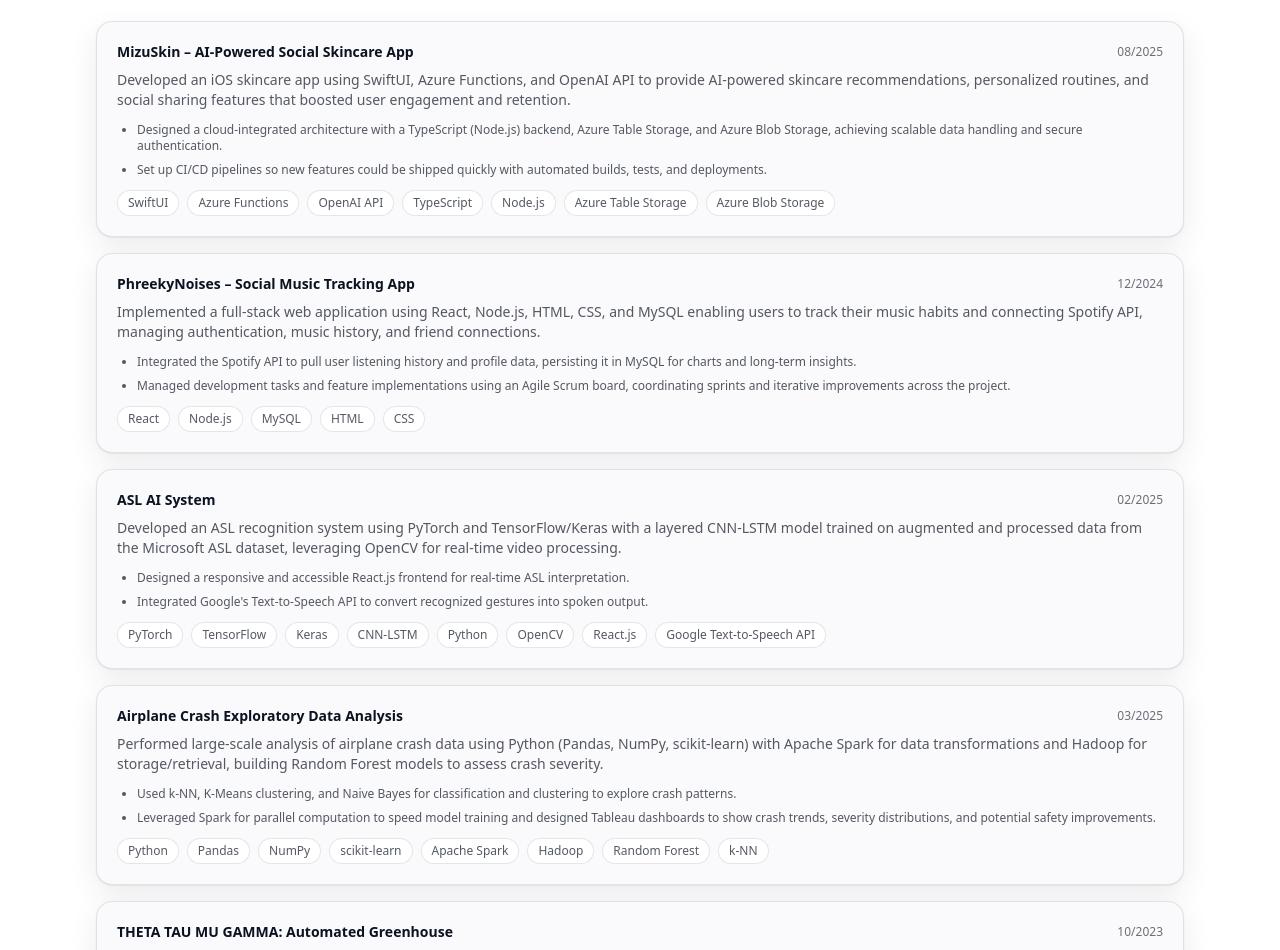
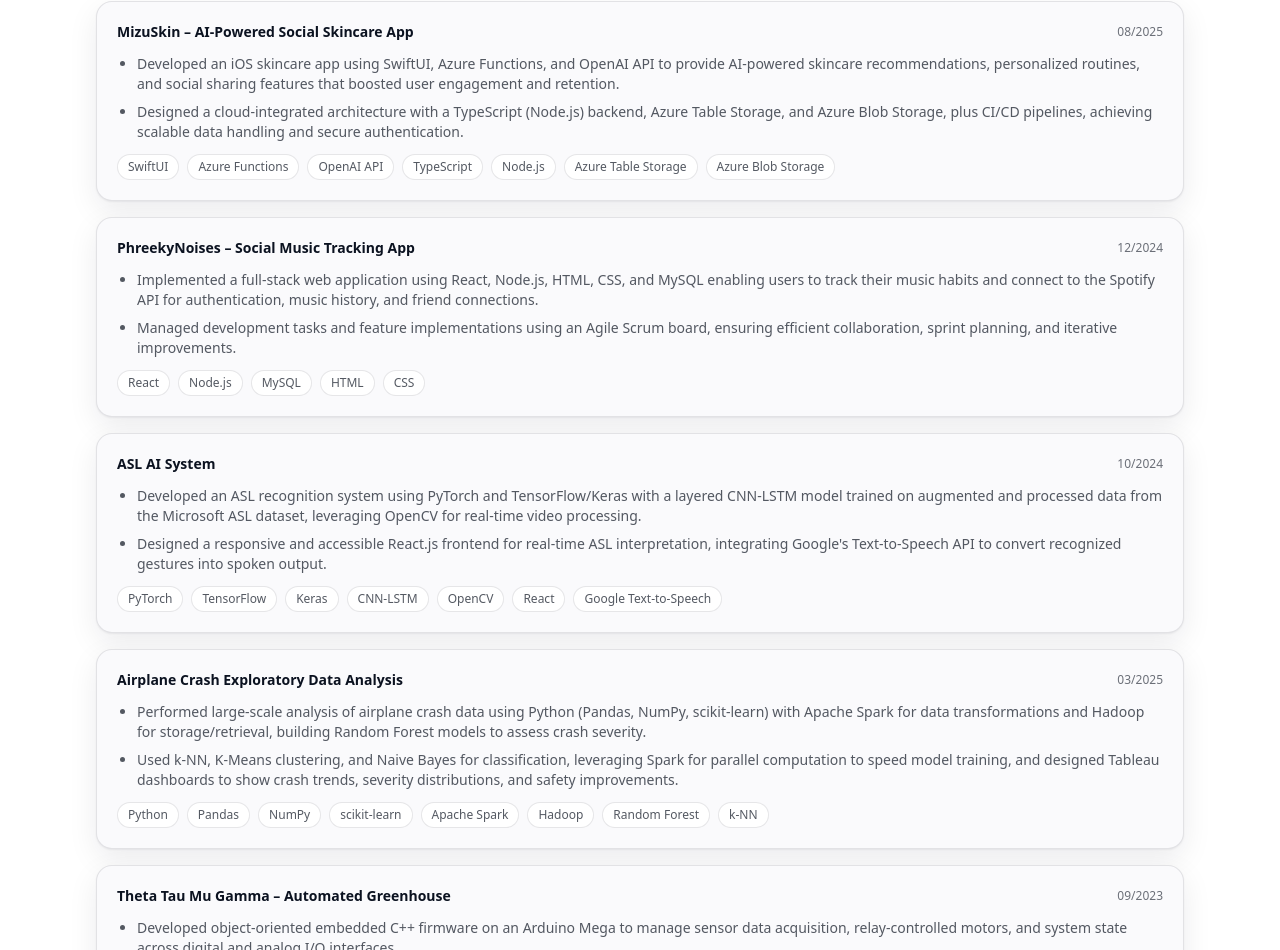
Before and after one commit to Suh716/personal-portfolio, a React (Vite) app: page / in a window 1280 px wide. Shown: the part 1850-2800 px from the top of the page. Built offline with nearby package versions, Linux system fonts and the light colour scheme.

Commit message:
Rework projects section to bullet-only resume entries; tweak companion speed

```diff
--- a/src/App.tsx
+++ b/src/App.tsx
@@ -131,14 +131,15 @@
                     <h3 className="text-sm font-semibold">{p.title}</h3>
                     <span className="text-xs text-ink-900/60">{formatMonthYear(p.date)}</span>
                   </div>
-                  <p className="mt-2 text-sm text-ink-900/70">{p.description}</p>
                   {p.highlights?.length ? (
-                    <ul className="mt-3 list-disc space-y-2 pl-5 text-xs text-ink-900/70">
+                    <ul className="mt-3 list-disc space-y-2 pl-5 text-sm text-ink-900/70">
                       {p.highlights.map((h) => (
                         <li key={h}>{h}</li>
                       ))}
                     </ul>
-                  ) : null}
+                  ) : (
+                    <p className="mt-2 text-sm text-ink-900/70">{p.description}</p>
+                  )}
                   {p.tech?.length ? (
                     <div className="mt-3 flex flex-wrap gap-2">
                       {p.tech.slice(0, 8).map((t) => (
--- a/src/content/projects.json
+++ b/src/content/projects.json
@@ -4,10 +4,10 @@
       "title": "MizuSkin – AI-Powered Social Skincare App",
       "slug": "mizuskin",
       "date": "2025-08",
-      "description": "Developed an iOS skincare app using SwiftUI, Azure Functions, and OpenAI API to provide AI-powered skincare recommendations, personalized routines, and social sharing features that boosted user engagement and retention.",
+      "description": "Developed an iOS skincare app using SwiftUI, Azure Functions, and OpenAI API to provide AI-powered skincare recommendations, personalized routines, and social sharing features.",
       "highlights": [
-        "Designed a cloud-integrated architecture with a TypeScript (Node.js) backend, Azure Table Storage, and Azure Blob Storage, achieving scalable data handling and secure authentication.",
-        "Set up CI/CD pipelines so new features could be shipped quickly with automated builds, tests, and deployments."
+        "Developed an iOS skincare app using SwiftUI, Azure Functions, and OpenAI API to provide AI-powered skincare recommendations, personalized routines, and social sharing features that boosted user engagement and retention.",
+        "Designed a cloud-integrated architecture with a TypeScript (Node.js) backend, Azure Table Storage, and Azure Blob Storage, plus CI/CD pipelines, achieving scalable data handling and secure authentication."
       ],
       "tech": ["SwiftUI", "Azure Functions", "OpenAI API", "TypeScript", "Node.js", "Azure Table Storage", "Azure Blob Storage"],
       "links": {
@@ -19,10 +19,10 @@
       "title": "PhreekyNoises – Social Music Tracking App",
       "slug": "phreekynoises",
       "date": "2024-12",
-      "description": "Implemented a full-stack web application using React, Node.js, HTML, CSS, and MySQL enabling users to track their music habits and connecting Spotify API, managing authentication, music history, and friend connections.",
+      "description": "Full-stack music tracking web app that connects to Spotify for authentication and music history.",
       "highlights": [
-        "Integrated the Spotify API to pull user listening history and profile data, persisting it in MySQL for charts and long-term insights.",
-        "Managed development tasks and feature implementations using an Agile Scrum board, coordinating sprints and iterative improvements across the project."
+        "Implemented a full-stack web application using React, Node.js, HTML, CSS, and MySQL enabling users to track their music habits and connect to the Spotify API for authentication, music history, and friend connections.",
+        "Managed development tasks and feature implementations using an Agile Scrum board, ensuring efficient collaboration, sprint planning, and iterative improvements."
       ],
       "tech": ["React", "Node.js", "MySQL", "HTML", "CSS"],
       "links": {
@@ -33,22 +33,20 @@
     {
       "title": "ASL AI System",
       "slug": "asl-ai-system",
-      "date": "2025-02",
-      "description": "Developed an ASL recognition system using PyTorch and TensorFlow/Keras with a layered CNN-LSTM model trained on augmented and processed data from the Microsoft ASL dataset, leveraging OpenCV for real-time video processing.",
+      "date": "2024-10",
+      "description": "ASL recognition system combining deep learning and a React frontend for real-time interpretation.",
       "highlights": [
-        "Designed a responsive and accessible React.js frontend for real-time ASL interpretation.",
-        "Integrated Google's Text-to-Speech API to convert recognized gestures into spoken output."
+        "Developed an ASL recognition system using PyTorch and TensorFlow/Keras with a layered CNN-LSTM model trained on augmented and processed data from the Microsoft ASL dataset, leveraging OpenCV for real-time video processing.",
+        "Designed a responsive and accessible React.js frontend for real-time ASL interpretation, integrating Google's Text-to-Speech API to convert recognized gestures into spoken output."
       ],
       "tech": [
         "PyTorch",
         "TensorFlow",
         "Keras",
         "CNN-LSTM",
-        "Python",
         "OpenCV",
-        "React.js",
-        "Google Text-to-Speech API",
-        "Microsoft ASL Dataset"
+        "React",
+        "Google Text-to-Speech"
       ],
       "links": {
         "demo": null,
@@ -59,10 +57,10 @@
       "title": "Airplane Crash Exploratory Data Analysis",
       "slug": "airplane-crash-eda",
       "date": "2025-03",
-      "description": "Performed large-scale analysis of airplane crash data using Python (Pandas, NumPy, scikit-learn) with Apache Spark for data transformations and Hadoop for storage/retrieval, building Random Forest models to assess crash severity.",
+      "description": "Exploratory data analysis and modeling of airplane crash data using Python and big data tools.",
       "highlights": [
-        "Used k-NN, K-Means clustering, and Naive Bayes for classification and clustering to explore crash patterns.",
-        "Leveraged Spark for parallel computation to speed model training and designed Tableau dashboards to show crash trends, severity distributions, and potential safety improvements."
+        "Performed large-scale analysis of airplane crash data using Python (Pandas, NumPy, scikit-learn) with Apache Spark for data transformations and Hadoop for storage/retrieval, building Random Forest models to assess crash severity.",
+        "Used k-NN, K-Means clustering, and Naive Bayes for classification, leveraging Spark for parallel computation to speed model training, and designed Tableau dashboards to show crash trends, severity distributions, and safety improvements."
       ],
       "tech": [
         "Python",
@@ -83,11 +81,12 @@
       }
     },
     {
-      "title": "THETA TAU MU GAMMA: Automated Greenhouse",
+      "title": "Theta Tau Mu Gamma – Automated Greenhouse",
       "slug": "theta-tau-automated-greenhouse",
-      "date": "2023-10",
-      "description": "Developed object-oriented embedded C++ firmware on an Arduino Mega to manage sensor data acquisition, relay-controlled motors, and system state across digital and analog I/O interfaces.",
+      "date": "2023-09",
+      "description": "Automated greenhouse system built with embedded C++ firmware and custom sensor/control circuits.",
       "highlights": [
+        "Developed object-oriented embedded C++ firmware on an Arduino Mega to manage sensor data acquisition, relay-controlled motors, and system state across digital and analog I/O interfaces.",
         "Designed and implemented integrated digital and analog circuits connecting moisture and light sensors, DC water pumps, relays, LED lighting, and a touchscreen display to enable autonomous environmental monitoring and control."
       ],
       "tech": ["C++", "Arduino Mega", "Embedded Systems", "Sensors", "Relays", "DC Pumps", "LED Lighting", "Touchscreen"],
```
